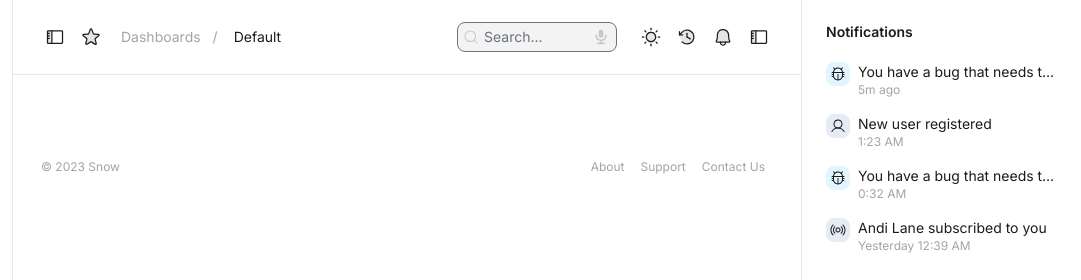
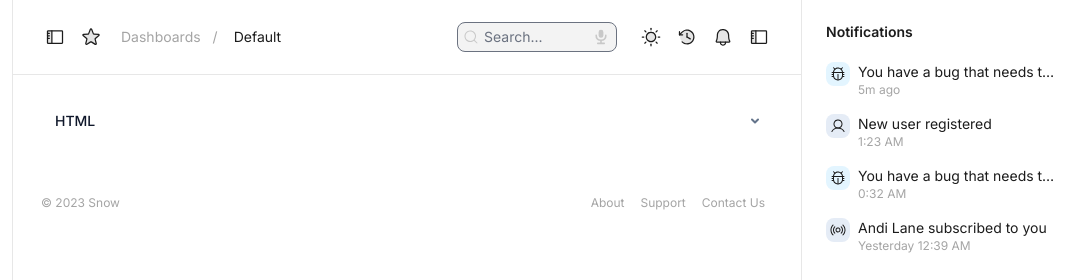
Before and after one commit to Hirens007/Snow-admin, a website: page index.html in a window 1280 px wide. Shown: the top 280 px of the page, 199-1280 px from the left. Drawn offline with Linux system fonts and the light colour scheme.

Commit message:
updated file

```diff
--- a/index.html
+++ b/index.html
@@ -402,7 +402,16 @@
                     </div>
                 </div>
                 <div class="p-7">
-
+                    <div class="relative hidden sm:block">
+                        <select class="form-select h-9 w-full rounded-lg border-0 bg-transparent bg-none p-0 pl-3.5 pr-[1.875rem] font-medium text-slate-900 focus:shadow-none focus-visible:ring-2 focus-visible:ring-sky-500 sm:text-sm">
+                            <option value="html">HTML</option>
+                            <option value="react">React</option>
+                            <option value="vue">Vue</option>
+                        </select>
+                        <svg aria-hidden="true" viewBox="0 0 8 6" width="8" height="6" fill="none" class="pointer-events-none absolute inset-y-0 right-3.5 h-full stroke-slate-500">
+                            <path d="M7 1.5l-3 3-3-3" stroke-width="2" stroke-linecap="round" stroke-linejoin="round"></path>
+                        </svg>
+                    </div>
                 </div>
                 <footer class="p-7 bg-white flex items-center justify-between">
                     <p class="text-xs text-black/40">© 2023 Snow</p>
```
Also changed, not shown: assets/css/style.css.
